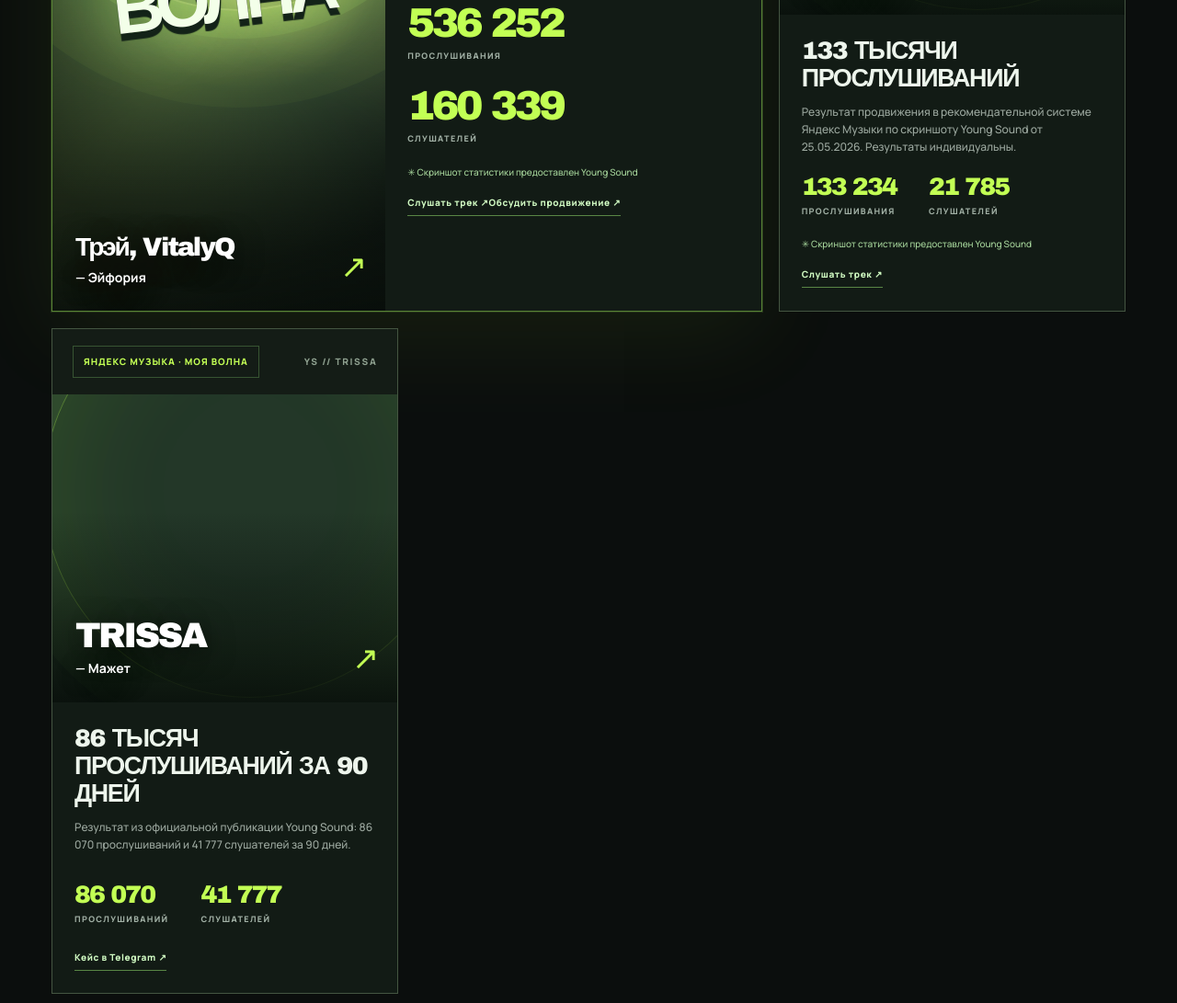
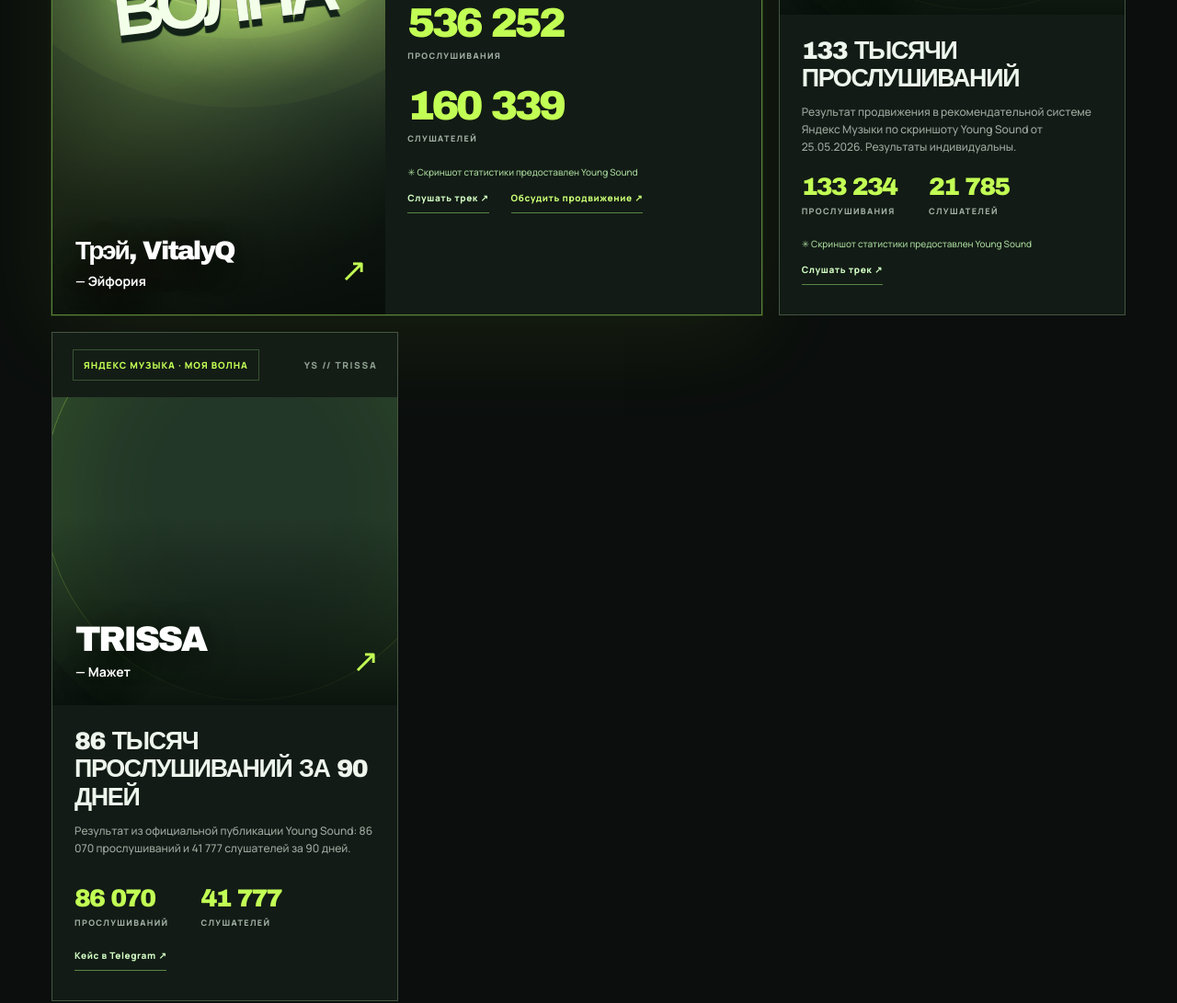
Before and after one commit to soulwey/young-sound-site, a website: page index.html in a window 1280 px wide. Shown: the part 2880-3971 px from the top of the page at 92% size. Drawn offline with Linux system fonts and the light colour scheme; a web font is replaced by a local one.

Commit message:
Polish prominent case action links

```diff
--- a/styles.css
+++ b/styles.css
@@ -183,3 +183,5 @@ em{color:var(--acid);font-style:normal}.live-dot,.status-orbit{display:inline-bl
 @media(max-width:1150px){.demo-layout{grid-template-columns:1fr}.demo-manifesto{position:static}.demo-manifesto h2{font-size:clamp(38px,6vw,55px)}}
 @media(max-width:700px){.demo-panel form{grid-template-columns:1fr}.demo-panel label{grid-column:1/-1}.case-featured .case-metrics strong{font-size:clamp(26px,7vw,41px)}.wave-case-mark{font-size:clamp(46px,10vw,68px)}.demo-manifesto h2{font-size:clamp(34px,8vw,48px)}}
 @media(prefers-reduced-motion:reduce){.case-featured .case-art:before{animation:none}}
+
+.case-actions{display:flex;align-items:center;gap:12px 24px;flex-wrap:wrap}.case-actions .case-promo-link{color:#caff76;font-weight:900}.case-actions .case-link{width:max-content;max-width:100%;display:inline-block;margin-bottom:4px}
```
